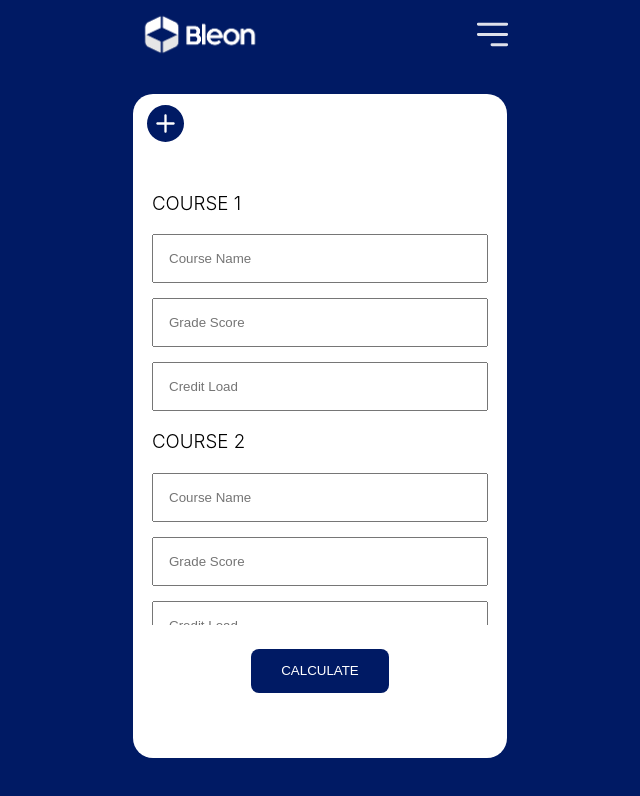
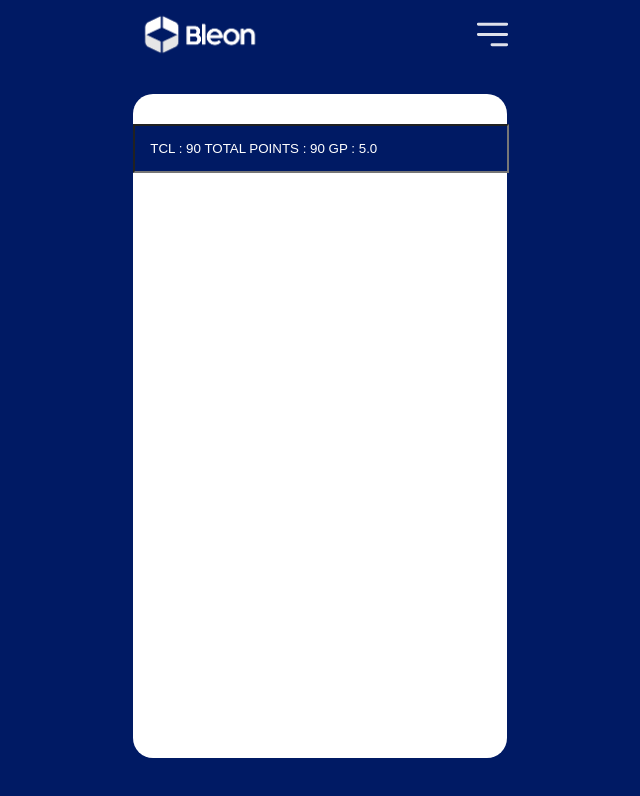
Before and after one commit to h1rdr3v2/mycgpa-web-legacy, a React (Vite) app: page / in a window 1280 px wide. Shown: the top 796 px of the page, without its empty margins (320-960 px from the left). Built offline with nearby package versions, Linux system fonts and the light colour scheme.

Commit message:
contiuation

```diff
--- a/src/App.css
+++ b/src/App.css
@@ -51,7 +51,7 @@
 .course--tagname{
     display: flex;
     text-transform: uppercase;
-    font-weight: 300;
+    font-weight: 500;
     line-height: 24px;
 }
 .course-details{
@@ -62,6 +62,22 @@
 }
 
 .course--input {
+    width: 95%;
+    padding: 15px;
+}
+
+.course-big{
+    width:91.5%;
+
+}
+.course--head{
     width: 100%;
     padding: 15px;
+    margin-top: 30px;
+    background-color: #001A64;
+
 }
+::placeholder{
+    color: #fff;
+    line
+}
--- a/src/App.jsx
+++ b/src/App.jsx
@@ -1,6 +1,7 @@
 import { useState } from "react"
 import Logo from "./assets/logo.png"
 import "./App.css"
+import Courses from "../components/Courses"
 
 function App() {
 	const [count, setCount] = useState(0)
@@ -8,6 +9,7 @@ function App() {
 	return (
 		<>
 			<div className="head">
+
 				<img src={Logo} width={142} height={69} alt="logo" />
 				<span className="fil-right">
 					<svg
@@ -23,56 +25,19 @@ function App() {
 						/>
 					</svg>
 				</span>
+
 			</div>
+
 			<div className="actionArea">
-				<span className="addCourse">
-					<svg
-						width="37"
-						height="37"
-						viewBox="0 0 37 37"
-						fill="none"
-						xmlns="http://www.w3.org/2000/svg"
-					>
-						<path
-							d="M37 18.5C37 23.4065 35.0509 28.1121 31.5815 31.5815C28.1121 35.0509 23.4065 37 18.5 37C13.5935 37 8.88795 35.0509 5.41852 31.5815C1.9491 28.1121 0 23.4065 0 18.5C0 13.5935 1.9491 8.88795 5.41852 5.41852C8.88795 1.9491 13.5935 0 18.5 0C23.4065 0 28.1121 1.9491 31.5815 5.41852C35.0509 8.88795 37 13.5935 37 18.5ZM19.6562 10.4062C19.6562 10.0996 19.5344 9.8055 19.3176 9.58866C19.1008 9.37182 18.8067 9.25 18.5 9.25C18.1933 9.25 17.8992 9.37182 17.6824 9.58866C17.4656 9.8055 17.3438 10.0996 17.3438 10.4062V17.3438H10.4062C10.0996 17.3438 9.8055 17.4656 9.58866 17.6824C9.37182 17.8992 9.25 18.1933 9.25 18.5C9.25 18.8067 9.37182 19.1008 9.58866 19.3176C9.8055 19.5344 10.0996 19.6562 10.4062 19.6562H17.3438V26.5938C17.3438 26.9004 17.4656 27.1945 17.6824 27.4113C17.8992 27.6282 18.1933 27.75 18.5 27.75C18.8067 27.75 19.1008 27.6282 19.3176 27.4113C19.5344 27.1945 19.6562 26.9004 19.6562 26.5938V19.6562H26.5938C26.9004 19.6562 27.1945 19.5344 27.4113 19.3176C27.6282 19.1008 27.75 18.8067 27.75 18.5C27.75 18.1933 27.6282 17.8992 27.4113 17.6824C27.1945 17.4656 26.9004 17.3438 26.5938 17.3438H19.6562V10.4062Z"
-							fill="#001A64"
-						/>
-					</svg>
-				</span>
+			<div className="course-big">
+				<input type="text" className="course--head" placeholder="TCL : 90 TOTAL POINTS : 90 GP : 5.0">
+					</input>
 
-				<div className="courses">
-				 	<div className= "course_1">
-						<h3 className= "course--tagname">course 1</h3>
-						<div className="course-details containers">
-							<input type="text" className="course--input" placeholder="Course Name"/>
-
-							<input type="text" className="course--input"placeholder="Grade Score" />
-
-							<input type="text" className="course--input" placeholder="Credit Load"/>
-						</div>
-					</div>
-
-					<div className= "course_1">
-						<h3 className= "course--tagname">course 2</h3>
-						<div className="course-details containers">
-							<input type="text" className="course--input" placeholder="Course Name"/>
-
-							<input type="text" className="course--input"placeholder="Grade Score" />
-
-							<input type="text" className="course--input" placeholder="Credit Load"/>
-						</div>
-					</div>
-				</div>
+			</div>
+		</div>
 
 
-				<div className="foot">
-					<input
-						className="calcbtn"
-						type="submit"
-						value="CALCULATE"
-					/>
-				</div>
-			</div>
+
 		</>
 	)
 }
```
